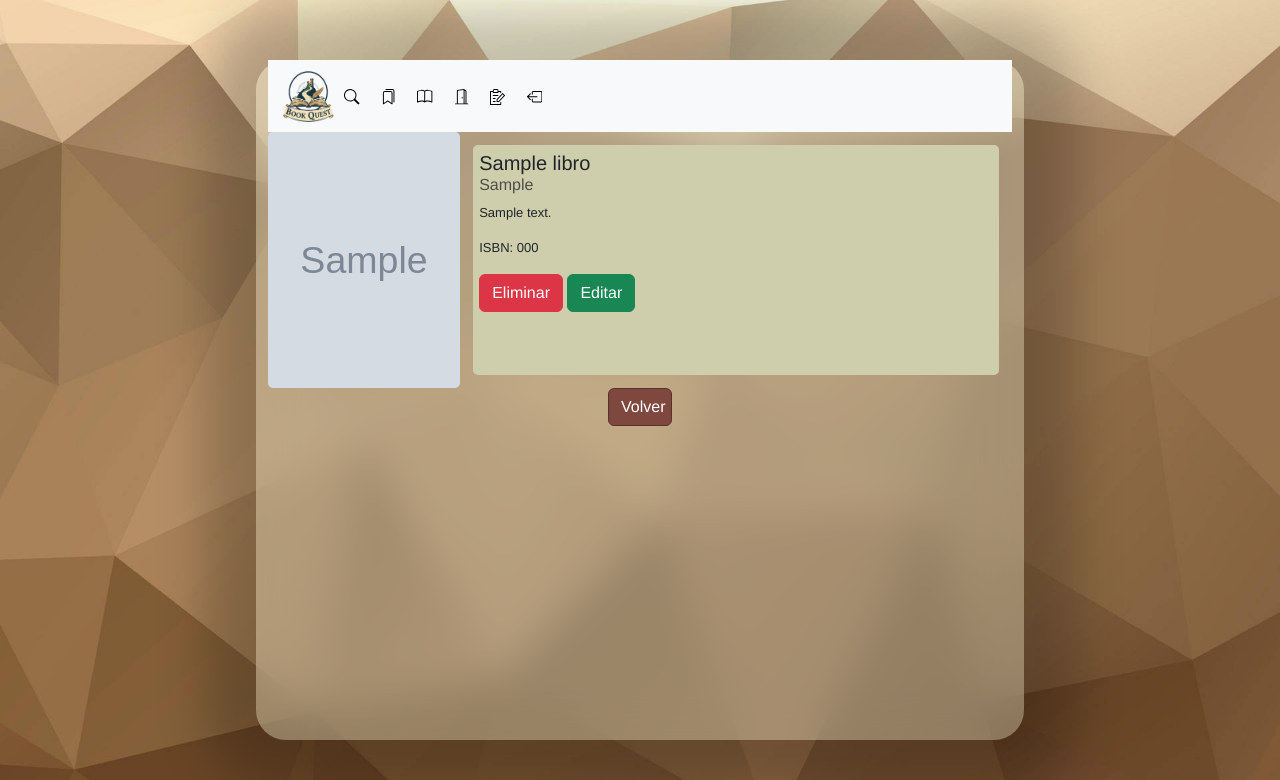
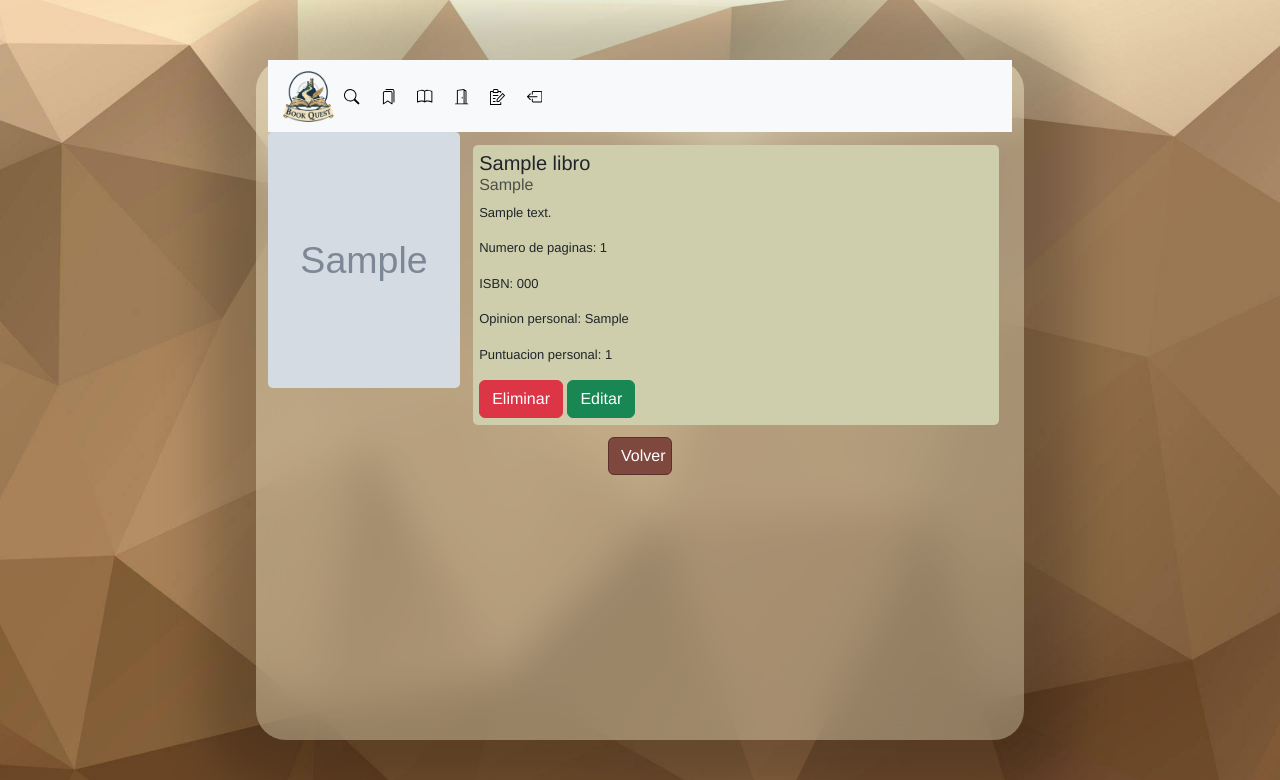
Before and after one commit to DanielJimenez357/django-crud-postgres, a Django app: page /detalle/000 in a window 1280 px wide. Shown: the top 780 px of the page. Run offline with Django 4.2, Linux system fonts and the light colour scheme; tables that the repository leaves empty hold one stand-in row (values such as "Sample post"); grey boxes marked "Sample" are stand-in pictures; some libraries are stand-ins or nearby versions.

Commit message:
añadido puntuacion y opinion personal

```diff
--- a/libros/forms.py
+++ b/libros/forms.py
@@ -4,13 +4,22 @@ from django.contrib.auth.forms import UserCreationForm
 from django.contrib.auth.models import User
 
 
+PUNTUACION_LIBRO = [(i, str(i)) for i in range(1, 11)]
+
+
+
 class LibroForm(forms.ModelForm):
+
+    puntuacion = forms.TypedChoiceField(
+        choices=PUNTUACION_LIBRO,
+        label="Puntuacion"
+    )
 
     class Meta:
 
         model = Libro
 
-        fields = ['isbn', 'titulo', 'autor', 'descripcion', 'imagen', 'numero_paginas']
+        fields = ['isbn', 'titulo', 'autor', 'descripcion', 'opinion', 'imagen', 'numero_paginas', 'puntuacion']
 
 class UsuarioForm(UserCreationForm):
 
--- a/libros/models.py
+++ b/libros/models.py
@@ -16,6 +16,8 @@ class Libro(models.Model):
     imagen = models.ImageField(upload_to="images", max_length=255, blank=True, null=True)
     repositorio = models.ForeignKey(Repositorio, on_delete=models.CASCADE, editable=False)
     numero_paginas = models.IntegerField(blank=True, null=True)
+    opinion = models.TextField(blank=True, null=True)
+    puntuacion = models.IntegerField(blank=True, null=True)
 
     def __str__(self):
         return self.titulo
--- a/libros/templates/detalle.html
+++ b/libros/templates/detalle.html
@@ -8,7 +8,12 @@
     <h5 class="card-title">{{titulo}}</h5>
     <h6 class="card-subtitle mb-2 text-body-secondary">{{autor}}</h6>
     <p class="card-text">{{descripcion}}</p>
+    <p class="card-text">Numero de paginas: {{numero_paginas}}</p>
     <p class="card-text">ISBN: {{isbn}}</p>
+    <p class="card-text">Opinion personal: {% if opinion == None %}Sin opinion{% else %}{{opinion}}{% endif %}</p>
+    <p class="card-text">Puntuacion personal: {% if puntuacion == None %}No ha sido puntuado{% else %}{{puntuacion}}{% endif %}</p>
+
+
 
     <a class="btn btn-danger" href="{% url 'borrar' isbn %}" role="button">Eliminar</a>
     <a class="btn btn-success" href="{% url 'editar' isbn %}" role="button">Editar</a>
--- a/libros/views.py
+++ b/libros/views.py
@@ -27,7 +27,10 @@ def detalles(request, id):
         'titulo': libro.titulo,
         'autor': libro.autor,
         'descripcion': libro.descripcion,
-        'imagen': libro.imagen
+        'imagen': libro.imagen,
+        'opinion': libro.opinion,
+        'numero_paginas': libro.numero_paginas,
+        'puntuacion': libro.puntuacion
     }
 
     return render(request, 'detalle.html', context)
@@ -121,7 +124,7 @@ def editarLibro(request, id):
             libro.save()
 
             form.save() #guardamos y redirigimos
-            return redirect('perfil')
+            return redirect('detalles', id)
 
     #si la solicitud es get creamos un formulario vacio
     else:
```
